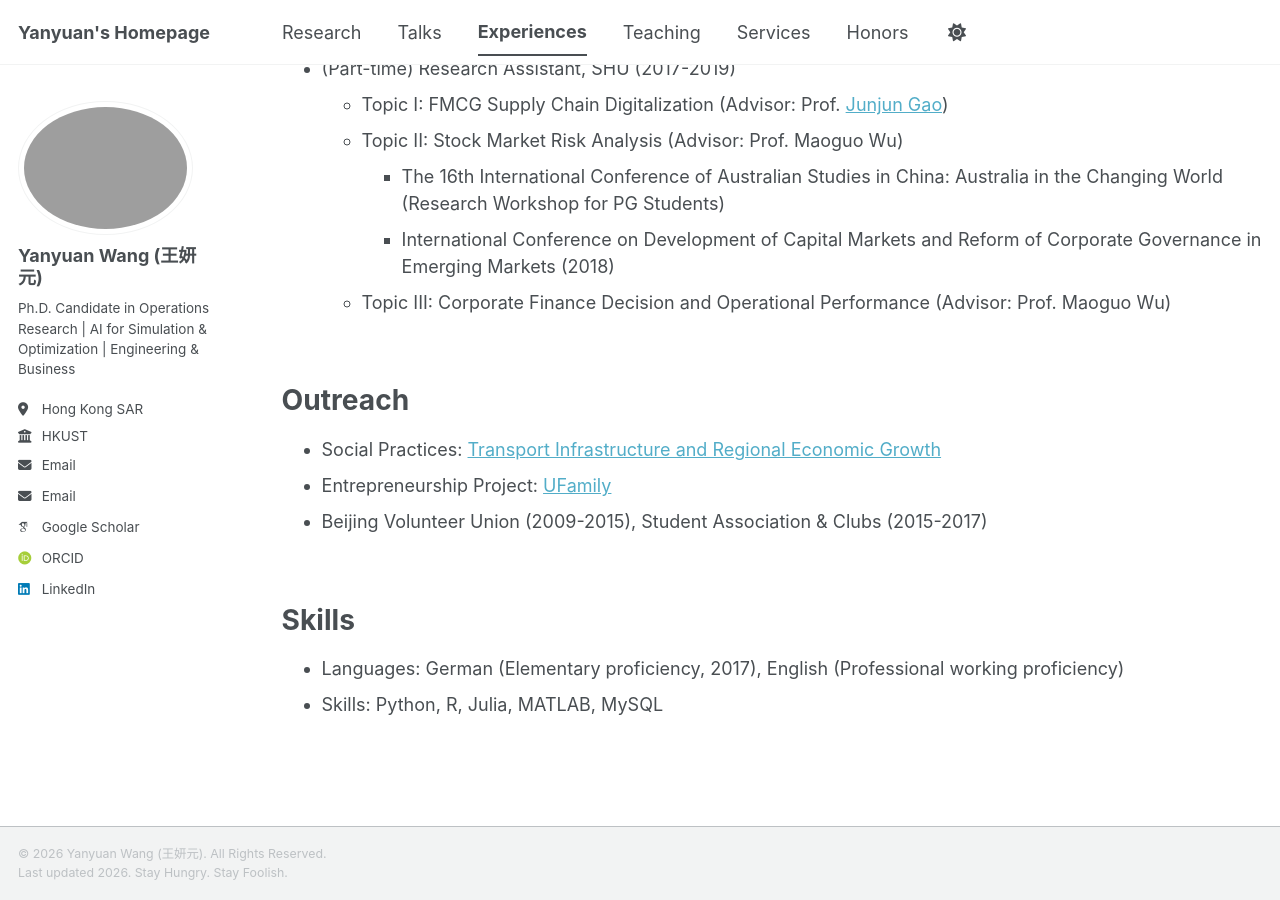
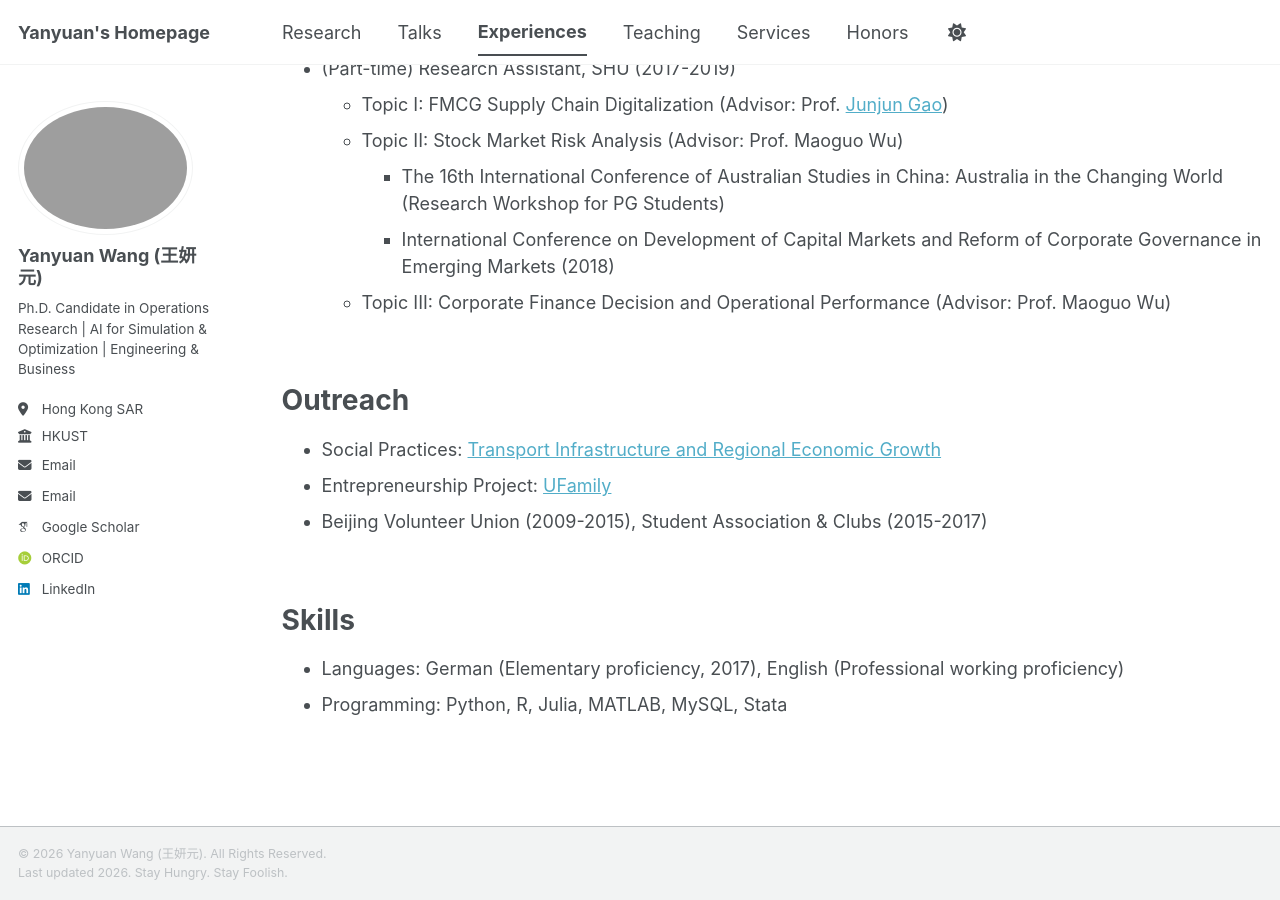
Before and after one commit to yanyuan-wang/yanyuan-wang.github.io, a Jekyll site: the page built from _pages/experiences.md, in a window 1280 px wide and 900 px high, scrolled down 619 px. Built offline with Jekyll 4.4.1, drawn with Linux system fonts in a browser that asks for light colours; some web fonts are replaced; a script bundle is joined from its source files by our own code; library files that are not in the unit come from our copies.

Commit message:
Update files

```diff
--- a/_pages/experiences.md
+++ b/_pages/experiences.md
@@ -52,4 +52,4 @@ Outreach
 Skills
 ======
 - Languages: German (Elementary proficiency, 2017), English (Professional working proficiency)
-- Skills: Python, R, Julia, MATLAB, MySQL
+- Programming: Python, R, Julia, MATLAB, MySQL, Stata
```
